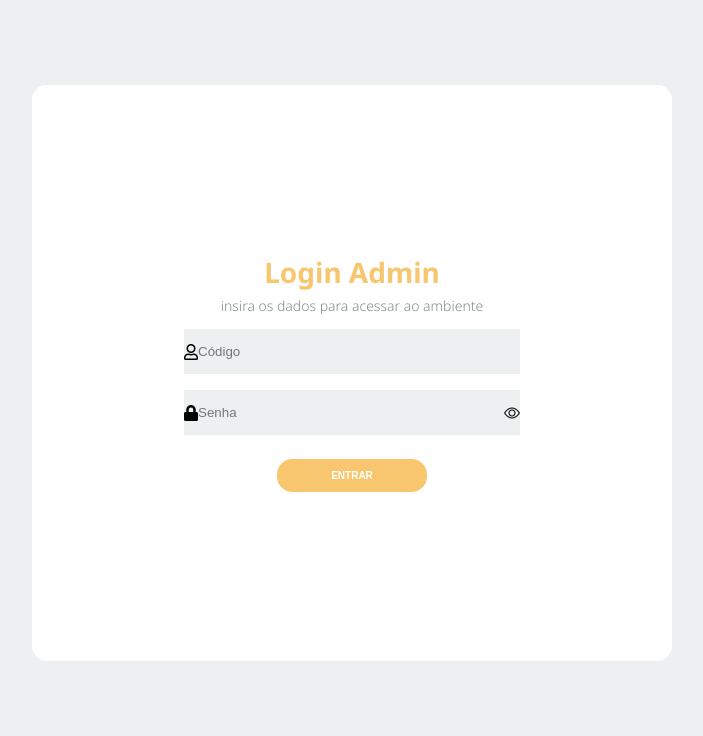
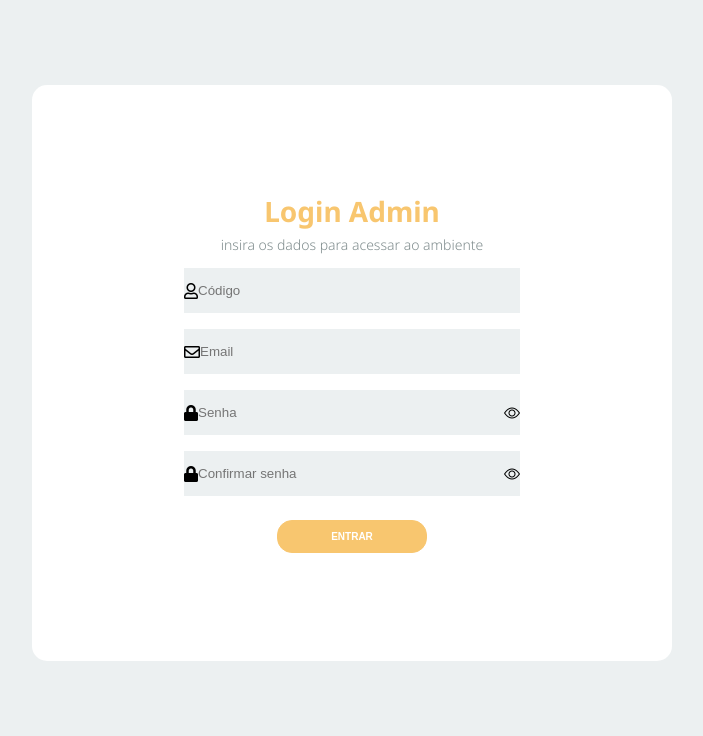
Before and after one commit to LucasFurtunato/DonsViniBarbearia, a PHP site: page /login_admin.php in a window 1280 px wide. Shown: the part 216-952 px from the top of the page, without its empty margins (288-991 px from the left). Run offline with PHP 8.4, Linux system fonts and the light colour scheme; some libraries are stand-ins or nearby versions.

Commit message:
revertendo mudanças

```diff
--- a/login_admin.php
+++ b/login_admin.php
@@ -1,5 +1,4 @@
 </html>
-
 <!DOCTYPE html>
 <html lang="pt-br">
 
@@ -40,26 +39,32 @@
                 <div class="second-column">
                     <h2 class="title title-second">Login Admin</h2>
                     <p class="description description-second">insira os dados para acessar ao ambiente</p>
-                    <form method="post" role="form" class="form" action=".php/controlador/processar-login-gerente.php">
+                    <form class="form">
                         <label class="label-input" for="">
                             <i class="far fa-user icon-modify"></i> <!-- imagem usuario -->
-                            <input type="text" placeholder="Código" maxlength="50" name="codigo" required>
+                            <input type="text" placeholder="Código" maxlength="50">
+                        </label>
+
+                        <label class="label-input" for="">
+                            <i class="far fa-envelope icon-modify"></i> <!-- imagem email -->
+                            <input type="email" placeholder="Email" maxlength="50" id="email">
                         </label>
 
                         <label class="label-input" for="">
                             <i class="fas fa-lock icon-modify"></i> <!-- imagem senha -->
-                            <input type="password" placeholder="Senha" maxlength="50" id="password-1" name="senha" required>
+                            <input type="password" placeholder="Senha" maxlength="50" id="password-1">
                             <div class="btn-password">
                                 <i class="bi bi-eye" id="btn-password-1" onclick="mostrarSenha1()"></i>
                             </div>
                         </label>
 
-
-                        <?php
-                        if (isset($_GET["erro"])){ ?>
-                            <label for="senha">Usuário ou senha inválidos</label>
-                        <?php }?>
-
+                        <label class="label-input" for="">
+                            <i class="fas fa-lock icon-modify"></i> <!-- imagem senha -->
+                            <input type="password" placeholder="Confirmar senha" maxlength="50" id="password-2">
+                            <div class="btn-password">
+                                <i class="bi bi-eye" id="btn-password-2" onclick="mostrarSenha2()"></i>
+                            </div>
+                        </label>
                         <button class="btn btn-second">Entrar</button>
                     </form>
                 </div><!-- second column -->
@@ -79,5 +84,4 @@
   <script src="js/login_admin.js"></script>
 
 </body>
-
 </html>
```
